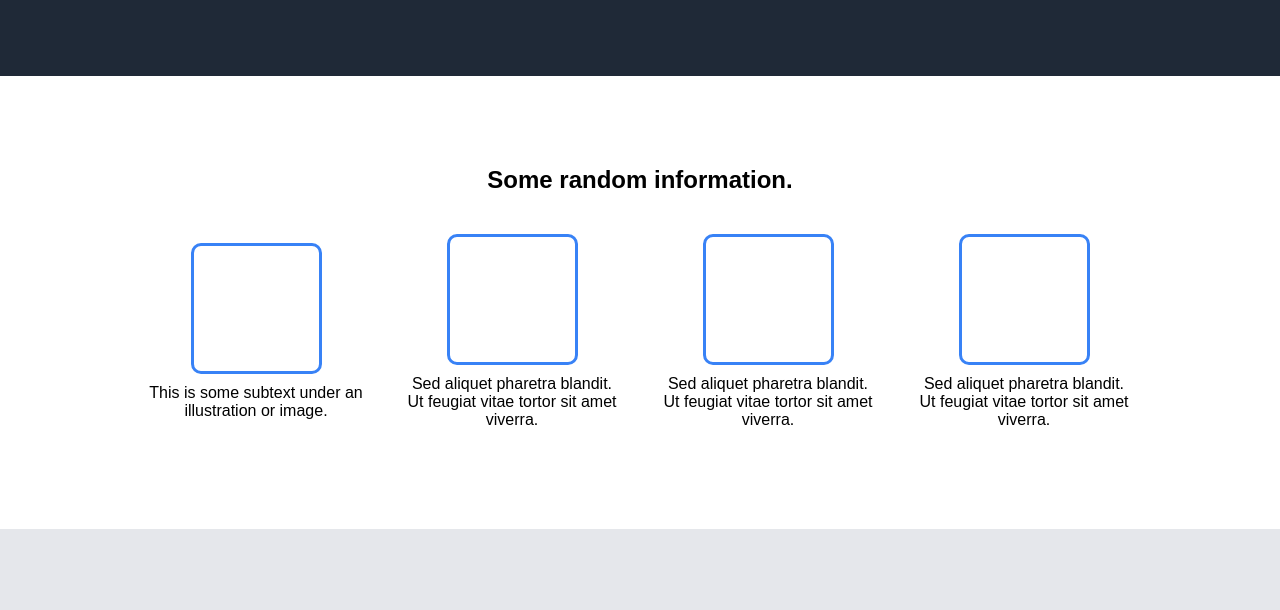
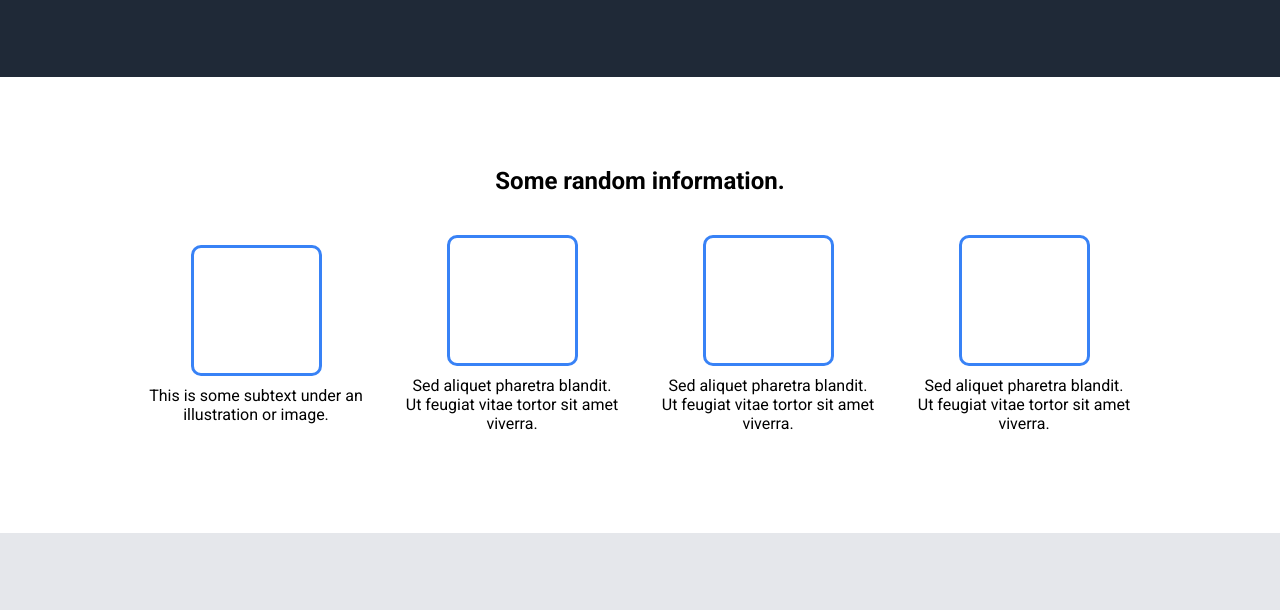
Before and after one commit to maleker86/landing-page, a plain HTML site: page index.html in a window 1280 px wide. Shown: the part 426-1036 px from the top of the page. Drawn offline with Linux system fonts and the light colour scheme.

Commit message:
Update site font to Roboto; fix username typo

```diff
--- a/index.html
+++ b/index.html
@@ -12,6 +12,9 @@
 	<title>Landing Page</title>
 	<link rel="icon" type="image/x-icon" href="https://i.cbc.ca/1.5359228.1577206958!/fileImage/httpImage/smudge-the-viral-cat.jpg">
 	<link rel="shortcut icon" href="https://i.cbc.ca/1.5359228.1577206958!/fileImage/httpImage/smudge-the-viral-cat.jpg">
+    <link rel="preconnect" href="https://fonts.googleapis.com">
+<link rel="preconnect" href="https://fonts.gstatic.com" crossorigin>
+<link href="https://fonts.googleapis.com/css2?family=Roboto:ital,wght@0,400;0,500;0,700;0,900;1,300&display=swap" rel="stylesheet">
 
 	<link rel="stylesheet" href="styles.css">
 
--- a/styles.css
+++ b/styles.css
@@ -6,7 +6,7 @@ body {
 	display:flex;
 	flex-direction:column;
 	justify-content: space-around;
-	font-family: sans-serif;
+	font-family: 'Roboto', sans-serif;
 	/* background-color:red; */
 }
 
```
